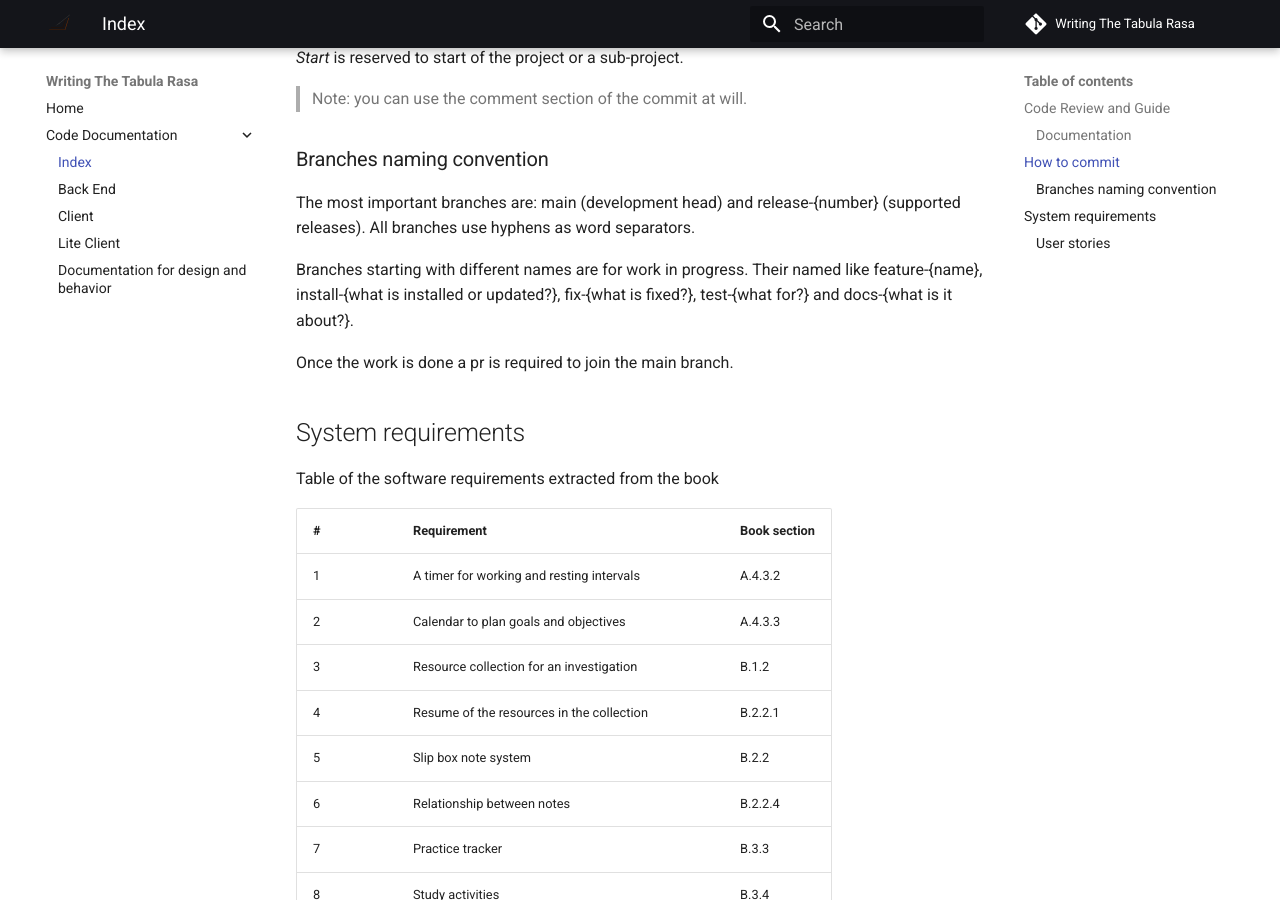
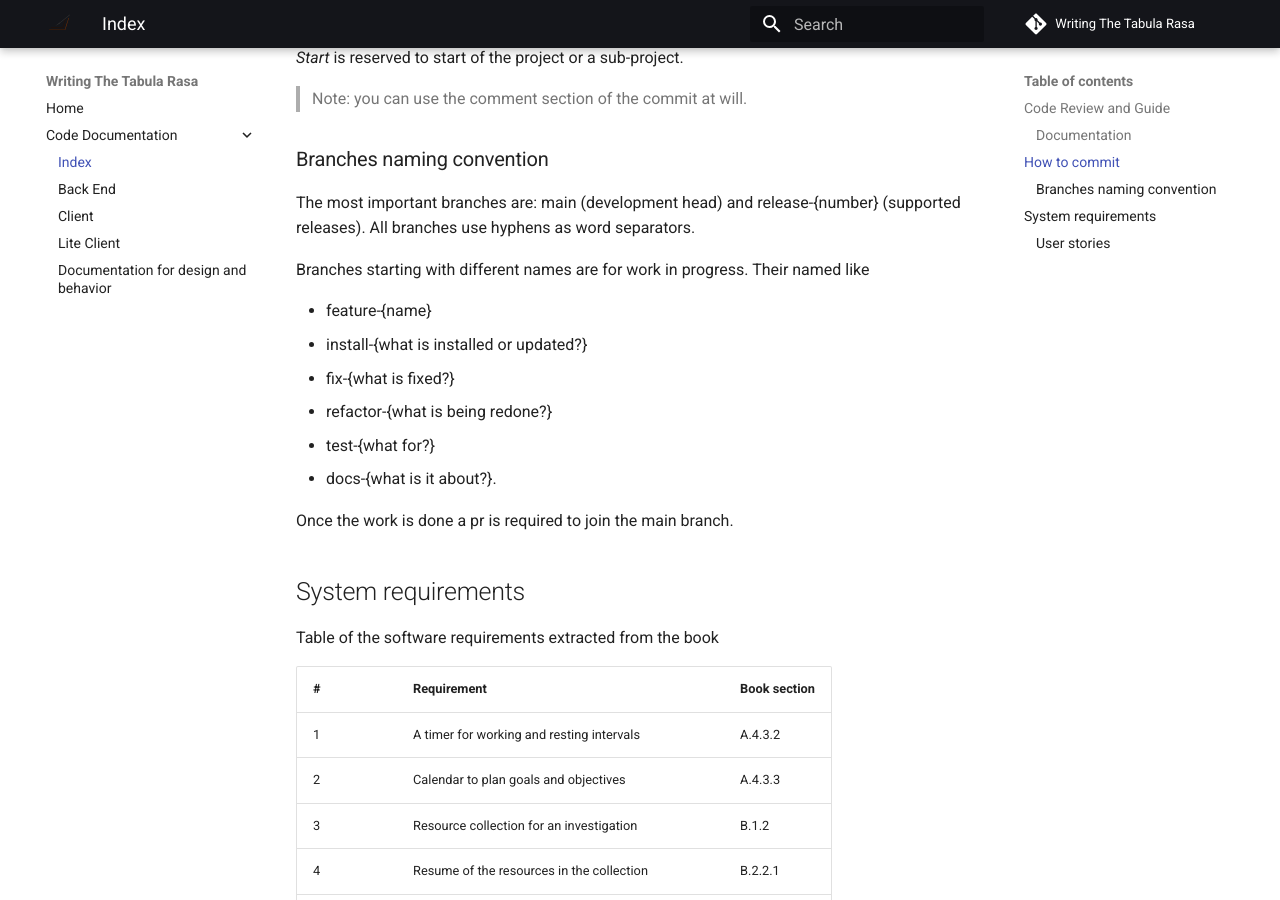
Before and after one commit to SebastianRValdivia/WritingTheTabulaRasa, an MkDocs documentation site: the page built from docs/SoftwareCodeDocumentation/index.md, in a window 1280 px wide and 900 px high, scrolled down 1562 px. Built offline with MkDocs 1.6.1 and Material for MkDocs 9.7.7, drawn with Linux system fonts in a browser that asks for light colours; comment, search, counter and statistics services are not loaded.

Commit message:
Add docs about refactor branches

```diff
--- a/docs/SoftwareCodeDocumentation/index.md
+++ b/docs/SoftwareCodeDocumentation/index.md
@@ -51,7 +51,14 @@ If this condition is not met PR won't pass.
 
 The most important branches are: main (development head) and release-{number} (supported releases). All branches use hyphens as word separators.
 
-Branches starting with different names are for work in progress. Their named like feature-{name}, install-{what is installed or updated?}, fix-{what is fixed?}, test-{what for?} and docs-{what is it about?}.
+Branches starting with different names are for work in progress. Their named like
+
+- feature-{name}
+- install-{what is installed or updated?}
+- fix-{what is fixed?}
+- refactor-{what is being redone?}
+- test-{what for?}
+- docs-{what is it about?}.
 
 Once the work is done a pr is required to join the main branch.
 
```
